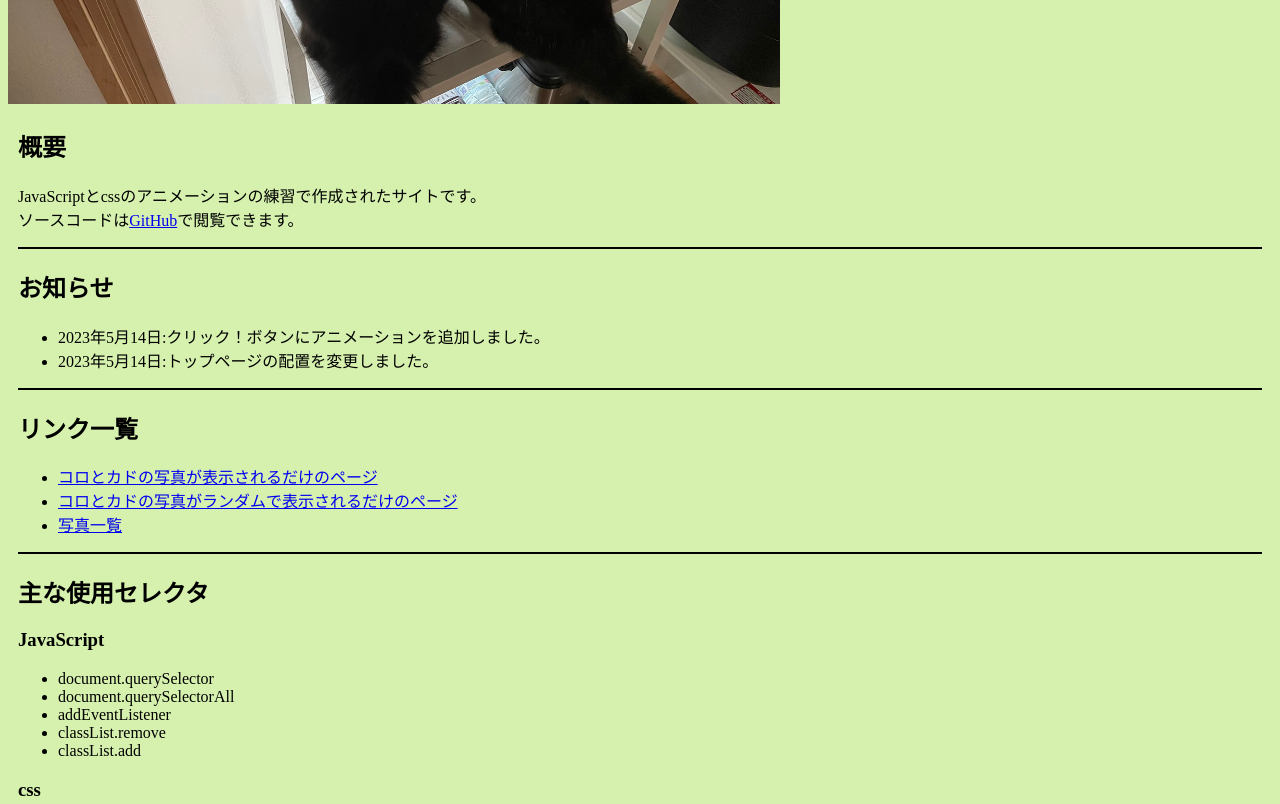
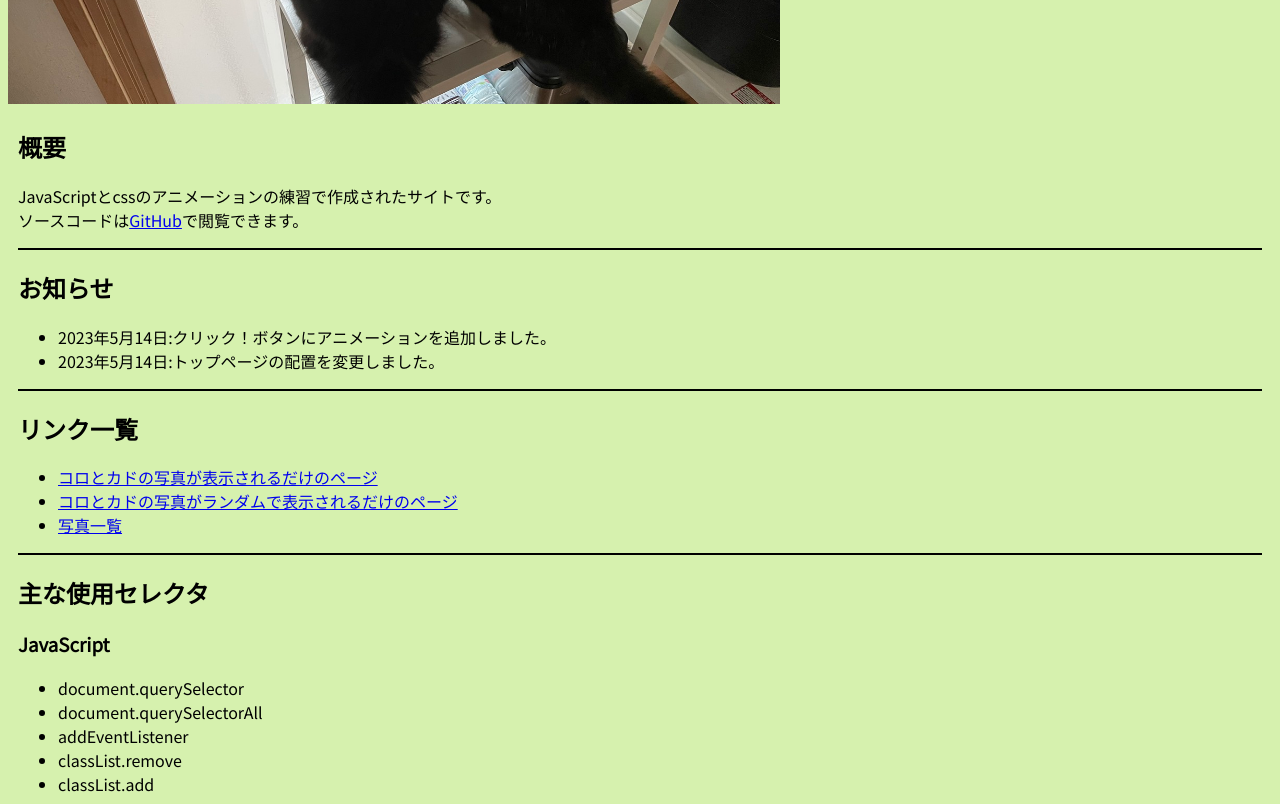
Before and after one commit to hosoya17/CoroCadoSite, a plain HTML site: page top.html in a window 1280 px wide. Shown: the part 500-1304 px from the top of the page. Drawn offline with Linux system fonts and the light colour scheme.

Commit message:
Update top.html

```diff
--- a/top.html
+++ b/top.html
@@ -2,8 +2,12 @@
 <html lang="ja">
   <style>
     @import url('https://fonts.googleapis.com/css2?family=Caveat&display=swap');
+    @import url('https://fonts.googleapis.com/css2?family=Noto+Sans+JP:wght@300;400&display=swap');
     body{
       background: rgb(214, 241, 174);
+    }
+    div{
+      font-family: 'Noto Sans JP', sans-serif;
     }
     .link{
       margin: 0px 10px;
```
